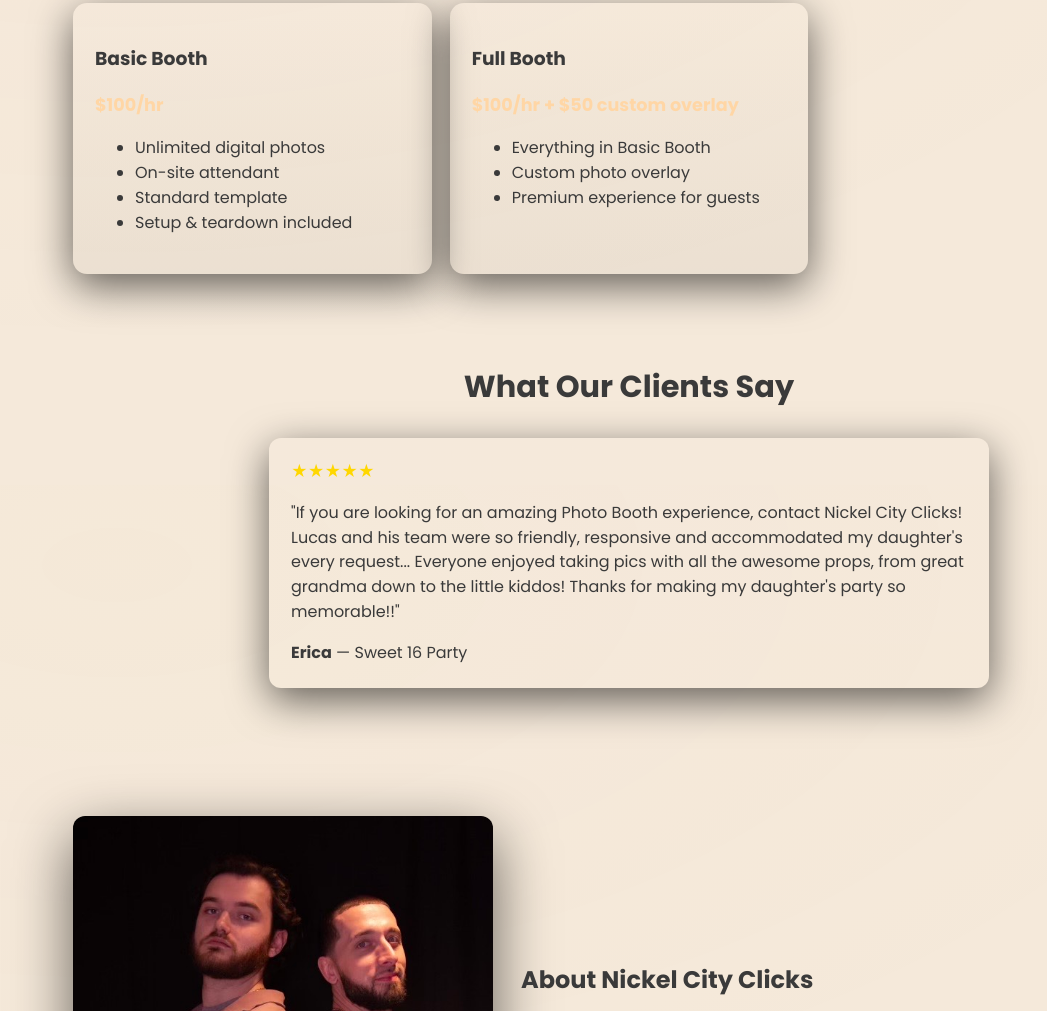
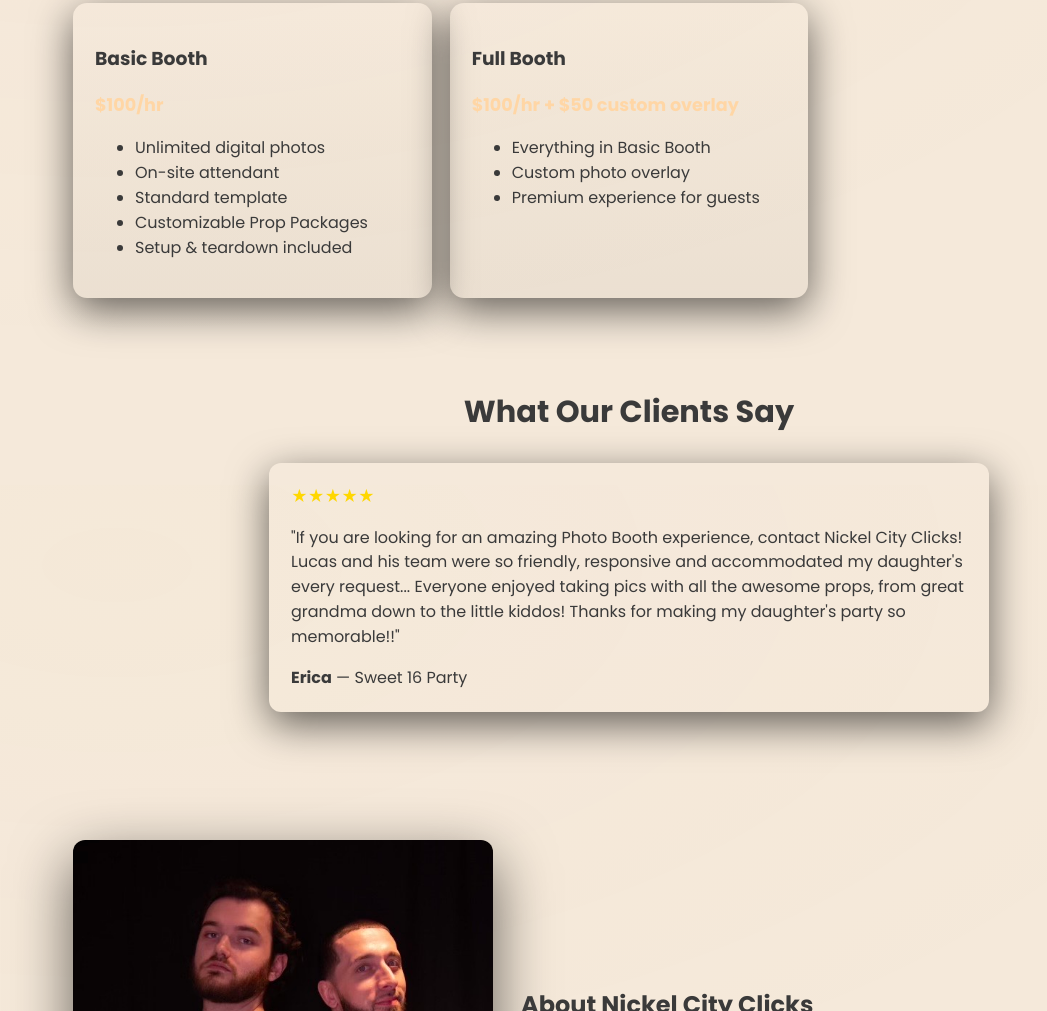
Before and after one commit to LarrydaFish/PhotoBoothWebsite, a plain HTML site: page index.html in a window 1280 px wide. Shown: the part 1915-2926 px from the top of the page, without its empty margins (11-1058 px from the left). Drawn offline with nearby package versions, Linux system fonts and the light colour scheme.

Commit message:
Add customizable prop packages to offerings

```diff
--- a/index.html
+++ b/index.html
@@ -157,6 +157,7 @@
                     <li>Unlimited digital photos</li>
                     <li>On-site attendant</li>
                     <li>Standard template</li>
+                    <li>Customizable Prop Packages</li>
                     <li>Setup & teardown included</li>
                 </ul>
             </div>
```
